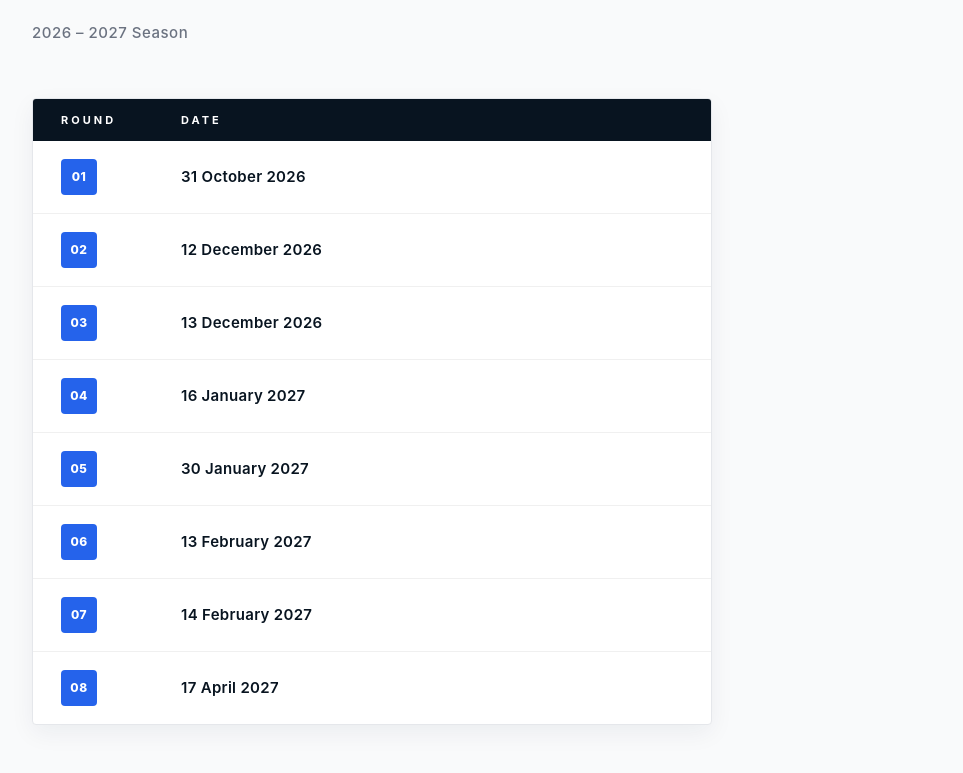
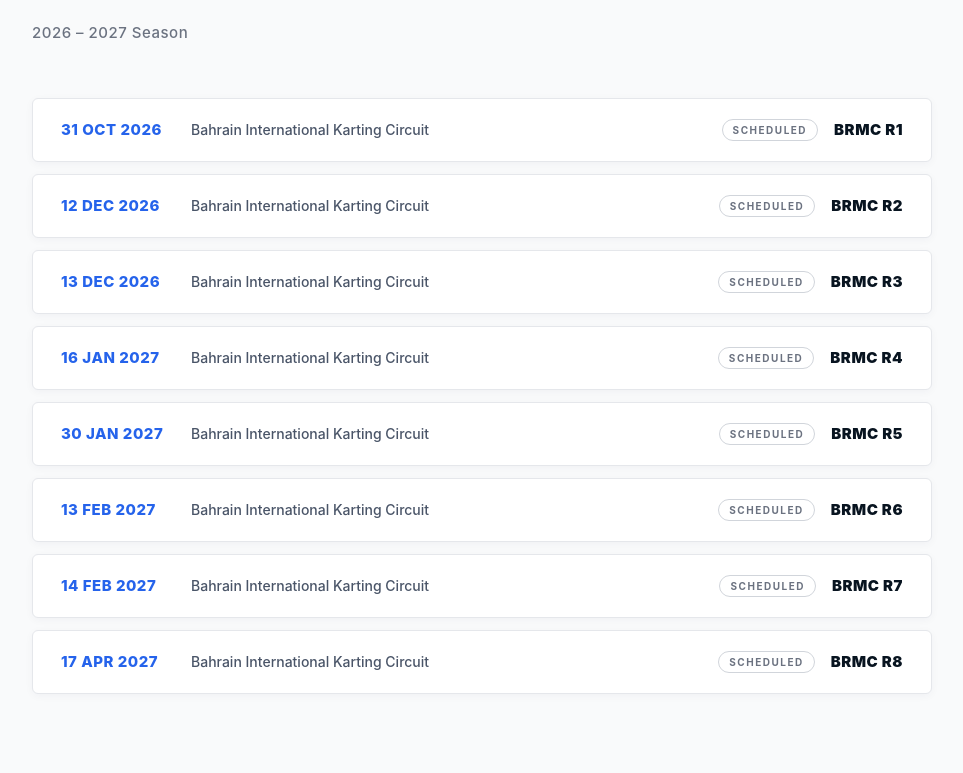
Before and after one commit to AlbiGam/jeet-sagar-website, a React (Vite) app: page / in a window 1280 px wide. Shown: the part 2807-3580 px from the top of the page, without its empty margins (8-971 px from the left). Built offline with nearby package versions, Linux system fonts and the light colour scheme.

Commit message:
Redesign calendar section with track and status

```diff
--- a/src/components/CalendarSection.css
+++ b/src/components/CalendarSection.css
@@ -53,61 +53,114 @@
   letter-spacing: 0.5px;
 }
 
-.calendar-table {
-  max-width: 680px;
-  border: 1px solid #e5e7eb;
-  border-radius: 4px;
-  overflow: hidden;
-  background: #ffffff;
-  box-shadow: 0 8px 24px rgba(13, 30, 64, 0.06);
+/* List layout */
+.calendar-list {
+  display: flex;
+  flex-direction: column;
+  gap: 12px;
+  max-width: 900px;
 }
 
-.calendar-table-head {
-  display: grid;
-  grid-template-columns: 120px 1fr;
-  background-color: #081420;
-  color: #ffffff;
-  padding: 14px 28px;
-  font-size: 11px;
-  font-weight: 700;
-  letter-spacing: 3px;
-  text-transform: uppercase;
+.calendar-item {
+  display: flex;
+  align-items: center;
+  justify-content: space-between;
+  background: #ffffff;
+  border: 1px solid #e5e7eb;
+  border-radius: 6px;
+  padding: 20px 28px;
+  box-shadow: 0 2px 8px rgba(13, 30, 64, 0.04);
+  transition: box-shadow 0.2s ease, transform 0.2s ease;
+  gap: 16px;
 }
 
-.calendar-row {
-  display: grid;
-  grid-template-columns: 120px 1fr;
-  padding: 18px 28px;
-  border-bottom: 1px solid #f0f0f0;
-  align-items: center;
-  transition: background-color 0.2s ease;
+.calendar-item:hover {
+  box-shadow: 0 6px 20px rgba(13, 30, 64, 0.1);
+  transform: translateY(-1px);
 }
 
-.calendar-row:last-child {
-  border-bottom: none;
+.calendar-item-left {
+  display: flex;
+  align-items: center;
+  gap: 20px;
+  min-width: 0;
 }
 
-.calendar-row:hover {
-  background-color: #f0f6ff;
+.calendar-item-date {
+  font-size: 15px;
+  font-weight: 800;
+  color: #2563eb;
+  letter-spacing: 0.5px;
+  white-space: nowrap;
+  min-width: 110px;
 }
 
-.round-badge {
-  display: inline-flex;
-  align-items: center;
-  justify-content: center;
-  width: 36px;
-  height: 36px;
-  background-color: #2563eb;
-  color: #ffffff;
-  font-size: 12px;
-  font-weight: 800;
-  border-radius: 4px;
-  letter-spacing: 0.5px;
+.calendar-item-track {
+  font-size: 14px;
+  color: #4a5568;
+  font-weight: 500;
+  white-space: nowrap;
+  overflow: hidden;
+  text-overflow: ellipsis;
 }
 
-.calendar-day {
+.calendar-item-right {
+  display: flex;
+  align-items: center;
+  gap: 16px;
+  flex-shrink: 0;
+}
+
+.calendar-status {
+  font-size: 10px;
+  font-weight: 700;
+  letter-spacing: 1.5px;
+  text-transform: uppercase;
+  padding: 4px 10px;
+  border-radius: 20px;
+  border: 1.5px solid;
+}
+
+.calendar-status--scheduled {
+  color: #6b7280;
+  border-color: #d1d5db;
+  background: transparent;
+}
+
+.calendar-status--finished {
+  color: #059669;
+  border-color: #6ee7b7;
+  background: #ecfdf5;
+}
+
+.calendar-item-champ {
   font-size: 15px;
-  font-weight: 600;
+  font-weight: 900;
   color: #081420;
-  letter-spacing: 0.3px;
+  letter-spacing: 0.5px;
+  text-transform: uppercase;
+  white-space: nowrap;
 }
+
+@media (max-width: 640px) {
+  .calendar-container {
+    padding: 0 20px;
+  }
+
+  .calendar-item {
+    flex-direction: column;
+    align-items: flex-start;
+    padding: 16px 20px;
+    gap: 12px;
+  }
+
+  .calendar-item-left {
+    flex-direction: column;
+    align-items: flex-start;
+    gap: 4px;
+  }
+
+  .calendar-item-track {
+    white-space: normal;
+  }
+}
--- a/src/components/CalendarSection.jsx
+++ b/src/components/CalendarSection.jsx
@@ -2,14 +2,14 @@
 import './CalendarSection.css'
 
 const rounds = [
-  { round: 1, en: '31 October 2026',  ar: '٣١ أكتوبر ٢٠٢٦' },
-  { round: 2, en: '12 December 2026', ar: '١٢ ديسمبر ٢٠٢٦' },
-  { round: 3, en: '13 December 2026', ar: '١٣ ديسمبر ٢٠٢٦' },
-  { round: 4, en: '16 January 2027',  ar: '١٦ يناير ٢٠٢٧' },
-  { round: 5, en: '30 January 2027',  ar: '٣٠ يناير ٢٠٢٧' },
-  { round: 6, en: '13 February 2027', ar: '١٣ فبراير ٢٠٢٧' },
-  { round: 7, en: '14 February 2027', ar: '١٤ فبراير ٢٠٢٧' },
-  { round: 8, en: '17 April 2027',    ar: '١٧ أبريل ٢٠٢٧' },
+  { round: 1,  dateEn: '31 OCT 2026',  dateAr: '٣١ أكت ٢٠٢٦',  track: 'Bahrain International Karting Circuit', championship: 'BRMC', status: 'scheduled' },
+  { round: 2,  dateEn: '12 DEC 2026',  dateAr: '١٢ ديس ٢٠٢٦',  track: 'Bahrain International Karting Circuit', championship: 'BRMC', status: 'scheduled' },
+  { round: 3,  dateEn: '13 DEC 2026',  dateAr: '١٣ ديس ٢٠٢٦',  track: 'Bahrain International Karting Circuit', championship: 'BRMC', status: 'scheduled' },
+  { round: 4,  dateEn: '16 JAN 2027',  dateAr: '١٦ يناير ٢٠٢٧', track: 'Bahrain International Karting Circuit', championship: 'BRMC', status: 'scheduled' },
+  { round: 5,  dateEn: '30 JAN 2027',  dateAr: '٣٠ يناير ٢٠٢٧', track: 'Bahrain International Karting Circuit', championship: 'BRMC', status: 'scheduled' },
+  { round: 6,  dateEn: '13 FEB 2027',  dateAr: '١٣ فبراير ٢٠٢٧', track: 'Bahrain International Karting Circuit', championship: 'BRMC', status: 'scheduled' },
+  { round: 7,  dateEn: '14 FEB 2027',  dateAr: '١٤ فبراير ٢٠٢٧', track: 'Bahrain International Karting Circuit', championship: 'BRMC', status: 'scheduled' },
+  { round: 8,  dateEn: '17 APR 2027',  dateAr: '١٧ أبريل ٢٠٢٧', track: 'Bahrain International Karting Circuit', championship: 'BRMC', status: 'scheduled' },
 ]
 
 export default function CalendarSection() {
@@ -25,17 +25,19 @@
           <p className="calendar-subtitle">{c.subtitle}</p>
         </div>
 
-        <div className="calendar-table">
-          <div className="calendar-table-head">
-            <span>{c.round}</span>
-            <span>{c.date}</span>
-          </div>
-          {rounds.map(({ round, en, ar }) => (
-            <div className="calendar-row" key={round}>
-              <span className="calendar-round">
-                <span className="round-badge">{String(round).padStart(2, '0')}</span>
-              </span>
-              <span className="calendar-day">{lang === 'ar' ? ar : en}</span>
+        <div className="calendar-list">
+          {rounds.map(({ round, dateEn, dateAr, track, championship, status }) => (
+            <div className="calendar-item" key={round}>
+              <div className="calendar-item-left">
+                <span className="calendar-item-date">{lang === 'ar' ? dateAr : dateEn}</span>
+                <span className="calendar-item-track">{track}</span>
+              </div>
+              <div className="calendar-item-right">
+                <span className={`calendar-status calendar-status--${status}`}>
+                  {status === 'scheduled' ? (lang === 'ar' ? 'مجدول' : 'SCHEDULED') : (lang === 'ar' ? 'منتهي' : 'FINISHED')}
+                </span>
+                <span className="calendar-item-champ">{championship} R{round}</span>
+              </div>
             </div>
           ))}
         </div>
```
